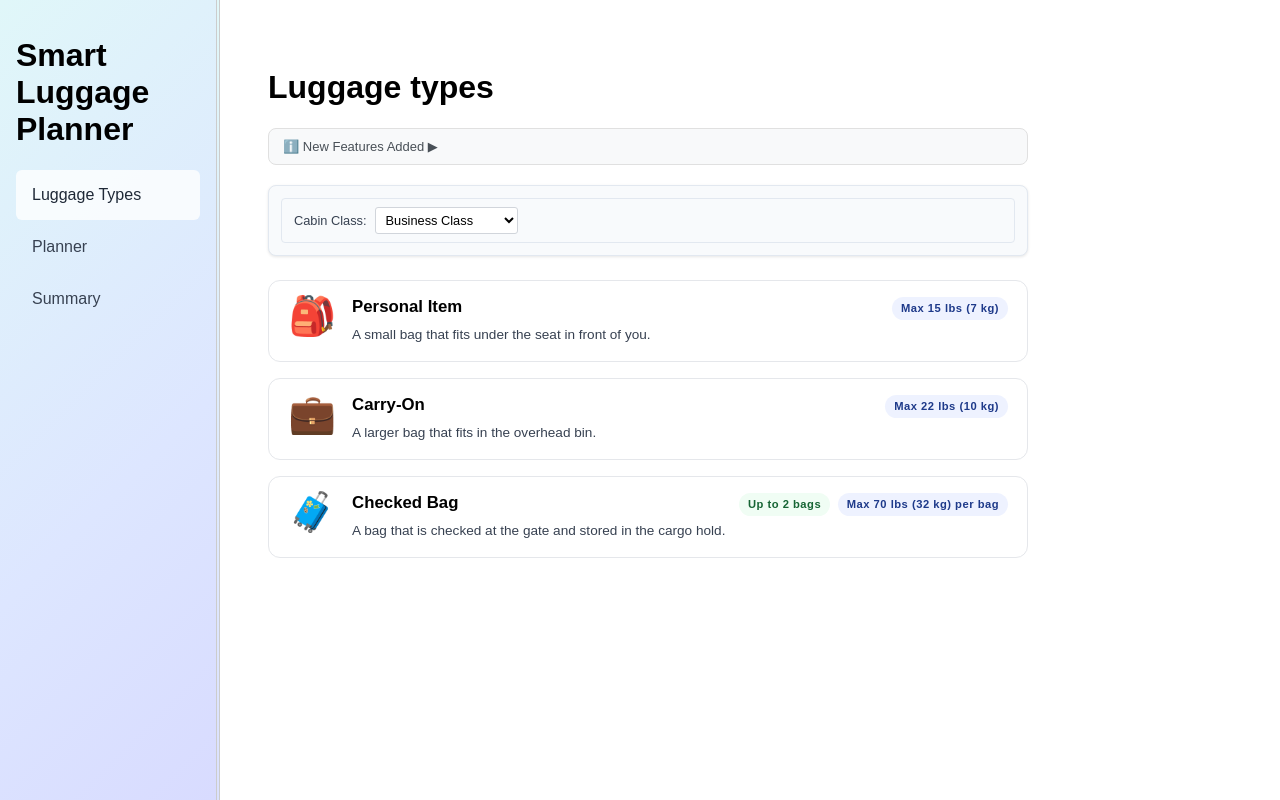
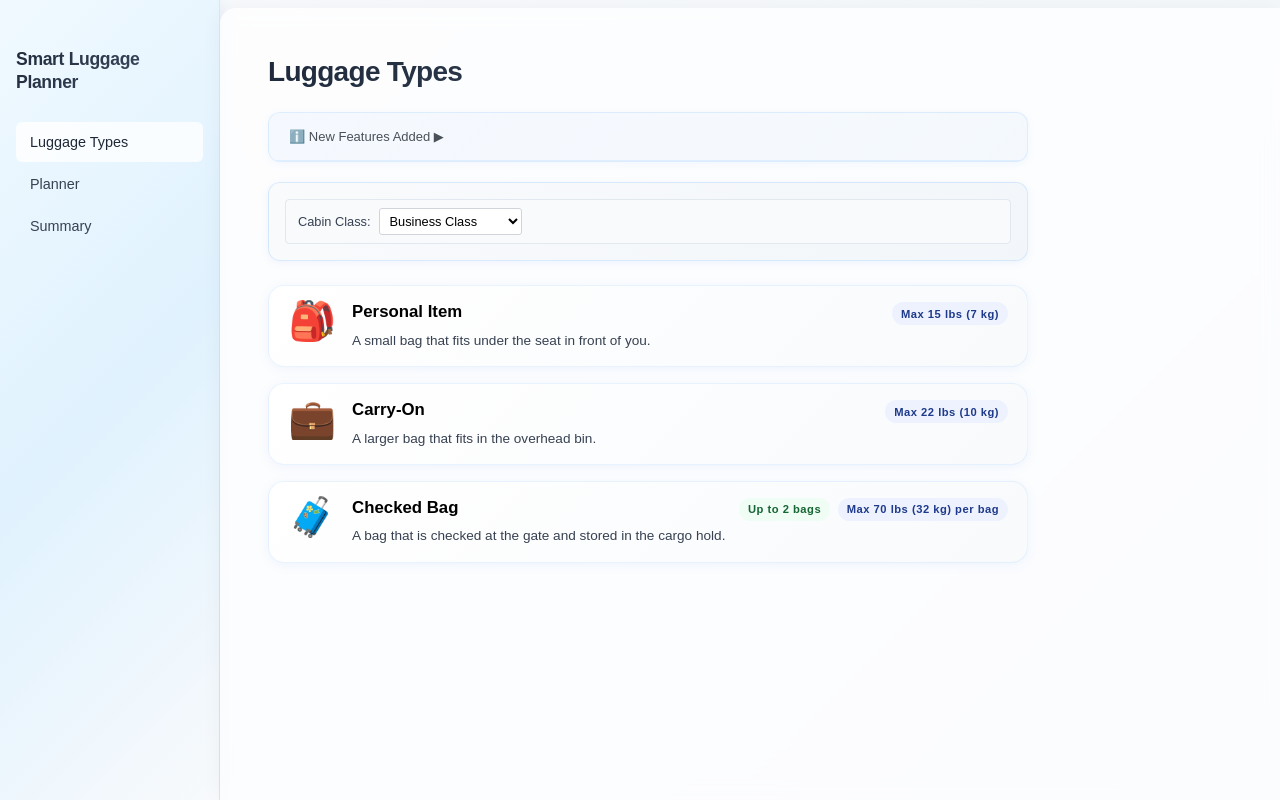
Before and after one commit to shanayamalik/berkeley-cs260, a React (Vite) app in the folder programming-assignment-3/code/: page / in a window 1280 px wide. Built offline with nearby package versions, Linux system fonts and the light colour scheme.

Commit message:
sidebar and luggage page design

```diff
--- a/programming-assignment-3/code/src/index.css
+++ b/programming-assignment-3/code/src/index.css
@@ -2,8 +2,22 @@ html,
 body {
   margin: 0;
   padding: 0;
+  font-family: sans-serif;
+  background: linear-gradient(135deg, #f8fafc 0%, #f1f5f9 100%);
+  min-height: 100vh;
+}
 
-  font-family: sans-serif;
+/* page headers */
+h1 {
+  color: #1e293b;
+  font-weight: 600;
+  margin: 0 0 1.5rem 0;
+  font-size: 1.75rem;
+  letter-spacing: -0.025em;
+  background: linear-gradient(135deg, #1e293b 0%, #475569 100%);
+  -webkit-background-clip: text;
+  -webkit-text-fill-color: transparent;
+  background-clip: text;
 }
 
 .app {
@@ -16,9 +30,10 @@ body {
 .sidebar {
   width: 180px;
   flex-shrink: 0;
-  background: linear-gradient(135deg, #e0f7f9 0%, #dde6ff 60%, #d8dbff 100%);
-  border-right: 4px double #ccc;
-  padding: 1rem;
+  background: linear-gradient(135deg, #f0f9ff 0%, #e0f2fe 50%, #f8fafc 100%);
+  border-right: 1px solid rgba(147, 197, 253, 0.3);
+  box-shadow: 2px 0 12px rgba(59, 130, 246, 0.08);
+  padding: 2.5rem 1rem 1rem 1rem;
   box-sizing: border-box;
   transition: width 0.3s ease;
 
@@ -31,12 +46,14 @@ body {
 
     li a {
       display: block;
-      padding: 1rem;
+      padding: 0.75rem 0.875rem;
       text-decoration: none;
       color: #374151;
       border-radius: 6px;
       margin-bottom: 0.125rem;
       transition: all 0.15s ease;
+      font-size: 0.9rem;
+      font-weight: 400;
 
       &:hover {
         background-color: rgba(255, 255, 255, 0.5);
@@ -52,6 +69,16 @@ body {
   }
 }
 
+.sidebar-title {
+  font-size: 1.1rem;
+  font-weight: 600;
+  margin: 0 0 1.25rem 0;
+  padding: 0.5rem 0;
+  color: #1e293b;
+  line-height: 1.3;
+  letter-spacing: -0.02em;
+}
+
 /* sidebar resizes based on current page */
 .sidebar-compact {
   width: 160px;
@@ -65,6 +92,11 @@ body {
   flex: 1;
   padding: 3rem;
   box-sizing: border-box;
+  background: rgba(255, 255, 255, 0.7);
+  backdrop-filter: blur(8px);
+  border-radius: 16px 0 0 0;
+  box-shadow: -2px 0 20px rgba(0, 0, 0, 0.04);
+  margin-top: 8px;
 }
 
 .luggage-overview {
@@ -132,9 +164,17 @@ body {
   gap: 1rem;
   padding: 1rem 1.2rem;
   margin-top: 1rem;
-  background: #ffffff;
-  border: 1px solid #e5e7eb;
-  border-radius: 12px;
+  background: linear-gradient(135deg, #ffffff 0%, #f8fafc 100%);
+  border: 1px solid rgba(147, 197, 253, 0.2);
+  border-radius: 16px;
+  box-shadow: 0 2px 12px rgba(59, 130, 246, 0.08);
+  transition: all 0.3s ease;
+}
+
+.luggage-card:hover {
+  transform: translateY(-1px);
+  box-shadow: 0 4px 20px rgba(59, 130, 246, 0.12);
+  border-color: rgba(147, 197, 253, 0.4);
 }
 
 .luggage-icon {
@@ -208,11 +248,12 @@ body {
   gap: 0;
   margin: 0.75rem 0 1.5rem 0;
   flex-wrap: wrap;
-  background: #f8fafc;
-  border: 1px solid #e2e8f0;
-  border-radius: 8px;
-  padding: 0.75rem;
-  box-shadow: 0 1px 3px rgba(0, 0, 0, 0.1);
+  background: linear-gradient(135deg, rgba(248, 250, 252, 0.9) 0%, rgba(241, 245, 249, 0.9) 100%);
+  border: 1px solid rgba(147, 197, 253, 0.3);
+  border-radius: 12px;
+  padding: 1rem;
+  box-shadow: 0 2px 8px rgba(59, 130, 246, 0.08);
+  backdrop-filter: blur(8px);
 }
 
 .planner-controls > * {
@@ -221,7 +262,7 @@ body {
 }
 
 .planner-controls > *:not(:last-child) {
-  border-right: 1px solid #e2e8f0;
+  border-right: 1px solid rgba(147, 197, 253, 0.3);
   padding-right: 1rem;
   margin-right: 1rem;
 }
@@ -298,31 +339,36 @@ body {
 }
 
 .visual-toggle-btn {
-  background: #f8f9fa;
+  background: linear-gradient(135deg, #f8fafc 0%, #f1f5f9 100%);
   color: #495057;
-  border: 1px solid #dee2e6;
-  padding: 8px 16px;
-  border-radius: 4px;
+  border: 1px solid rgba(147, 197, 253, 0.3);
+  padding: 10px 18px;
+  border-radius: 8px;
   font-size: 13px;
-  font-weight: 400;
+  font-weight: 500;
   cursor: pointer;
-  transition: all 0.2s ease;
+  transition: all 0.3s ease;
+  box-shadow: 0 1px 3px rgba(59, 130, 246, 0.08);
 }
 
 .visual-toggle-btn:hover {
-  background: #e9ecef;
-  border-color: #adb5bd;
+  background: linear-gradient(135deg, #f1f5f9 0%, #e2e8f0 100%);
+  border-color: rgba(147, 197, 253, 0.5);
+  transform: translateY(-1px);
+  box-shadow: 0 2px 6px rgba(59, 130, 246, 0.12);
 }
 
 .simple-chart-container {
-  margin-top: 1rem;
-  padding: 1rem;
-  background: white;
-  border: 1px solid #e9ecef;
-  border-radius: 4px;
-  max-width: 400px;
+  margin-top: 1.5rem;
+  padding: 1.5rem;
+  background: linear-gradient(135deg, rgba(255, 255, 255, 0.9) 0%, rgba(248, 250, 252, 0.9) 100%);
+  border: 1px solid rgba(147, 197, 253, 0.3);
+  border-radius: 12px;
+  max-width: 420px;
   margin-left: auto;
   margin-right: auto;
+  box-shadow: 0 2px 8px rgba(59, 130, 246, 0.08);
+  backdrop-filter: blur(8px);
 }
 
 .chart-wrapper-simple {
@@ -355,16 +401,19 @@ body {
 /* collapsible panel showing new features */
 .features-panel {
   margin: 20px 0;
-  border: 1px solid #e0e0e0;
-  border-radius: 8px;
-  background-color: #f8f9fa;
+  border: 1px solid rgba(147, 197, 253, 0.3);
+  border-radius: 12px;
+  background: linear-gradient(135deg, rgba(255, 255, 255, 0.9) 0%, rgba(248, 250, 252, 0.9) 100%);
+  box-shadow: 0 2px 8px rgba(59, 130, 246, 0.06);
+  overflow: hidden;
 }
 
 .features-toggle {
   width: 100%;
-  padding: 10px 14px;
-  background: none;
+  padding: 16px 20px;
+  background: linear-gradient(135deg, rgba(59, 130, 246, 0.05) 0%, rgba(147, 197, 253, 0.05) 100%);
   border: none;
+  border-bottom: 1px solid rgba(147, 197, 253, 0.2);
   text-align: left;
   cursor: pointer;
   font-size: 13px;
@@ -373,17 +422,18 @@ body {
   display: flex;
   align-items: center;
   justify-content: space-between;
-  transition: background-color 0.2s ease;
+  transition: all 0.3s ease;
 }
 
 .features-toggle:hover {
-  background-color: #e9ecef;
+  background: linear-gradient(135deg, rgba(59, 130, 246, 0.08) 0%, rgba(147, 197, 253, 0.08) 100%);
 }
 
 .features-content {
-  padding: 0 14px 14px 14px;
-  border-top: 1px solid #e0e0e0;
+  padding: 0 20px 20px 20px;
+  border-top: 1px solid rgba(147, 197, 253, 0.2);
   animation: slideDown 0.3s ease-out;
+  background: rgba(255, 255, 255, 0.4);
 }
 
 .features-content h3 {
@@ -542,26 +592,53 @@ body {
 
 .item-name-input {
   flex: 2;
-  padding: 0.25rem 0.25rem;
-  border: 1px solid #d1d5db;
-  border-radius: 4px;
+  padding: 0.35rem 0.5rem;
+  border: 1px solid rgba(147, 197, 253, 0.4);
+  border-radius: 6px;
   font-size: 0.8rem;
+  transition: all 0.2s ease;
+  background: rgba(255, 255, 255, 0.8);
+}
+
+.item-name-input:focus {
+  outline: none;
+  border-color: rgba(59, 130, 246, 0.6);
+  box-shadow: 0 0 0 2px rgba(59, 130, 246, 0.1);
+  background: rgba(255, 255, 255, 0.95);
 }
 
 .item-weight-input {
   flex: 0 0 50px;
-  padding: 0.25rem 0.25rem;
-  border: 1px solid #d1d5db;
-  border-radius: 4px;
+  padding: 0.35rem 0.5rem;
+  border: 1px solid rgba(147, 197, 253, 0.4);
+  border-radius: 6px;
   font-size: 0.8rem;
+  transition: all 0.2s ease;
+  background: rgba(255, 255, 255, 0.8);
+}
+
+.item-weight-input:focus {
+  outline: none;
+  border-color: rgba(59, 130, 246, 0.6);
+  box-shadow: 0 0 0 2px rgba(59, 130, 246, 0.1);
+  background: rgba(255, 255, 255, 0.95);
 }
 
 .item-quantity-input {
   flex: 0 0 30px;
-  padding: 0.25rem 0.25rem;
-  border: 1px solid #d1d5db;
-  border-radius: 4px;
+  padding: 0.35rem 0.5rem;
+  border: 1px solid rgba(147, 197, 253, 0.4);
+  border-radius: 6px;
   font-size: 0.8rem;
+  transition: all 0.2s ease;
+  background: rgba(255, 255, 255, 0.8);
+}
+
+.item-quantity-input:focus {
+  outline: none;
+  border-color: rgba(59, 130, 246, 0.6);
+  box-shadow: 0 0 0 2px rgba(59, 130, 246, 0.1);
+  background: rgba(255, 255, 255, 0.95);
 }
 
 .add-button {
@@ -827,18 +904,20 @@ body {
 
 /* edit icons and input fields for items */
 .edit-input {
-  border: 2px solid #3b82f6;
-  border-radius: 4px;
-  padding: 2px 6px;
+  border: 2px solid rgba(59, 130, 246, 0.6);
+  border-radius: 6px;
+  padding: 4px 8px;
   font-size: 0.875rem;
   font-family: inherit;
-  background: #ffffff;
+  background: rgba(255, 255, 255, 0.95);
   box-shadow: 0 0 0 3px rgba(59, 130, 246, 0.1);
   outline: none;
+  transition: all 0.2s ease;
 }
 
 .edit-input:focus {
   box-shadow: 0 0 0 3px rgba(59, 130, 246, 0.2);
+  border-color: rgba(59, 130, 246, 0.8);
 }
 
 .edit-name-input {
--- a/programming-assignment-3/code/src/pages/luggage-overview/LuggageOverview.jsx
+++ b/programming-assignment-3/code/src/pages/luggage-overview/LuggageOverview.jsx
@@ -53,7 +53,7 @@ export default function LuggageOverview({ cabinClass, setCabinClass }) {
 
   return (
     <div className="luggage-overview">
-      <h1>Luggage types</h1>
+      <h1>Luggage Types</h1>
 
       {/* Features Panel */}
       <div className="features-panel">
```
